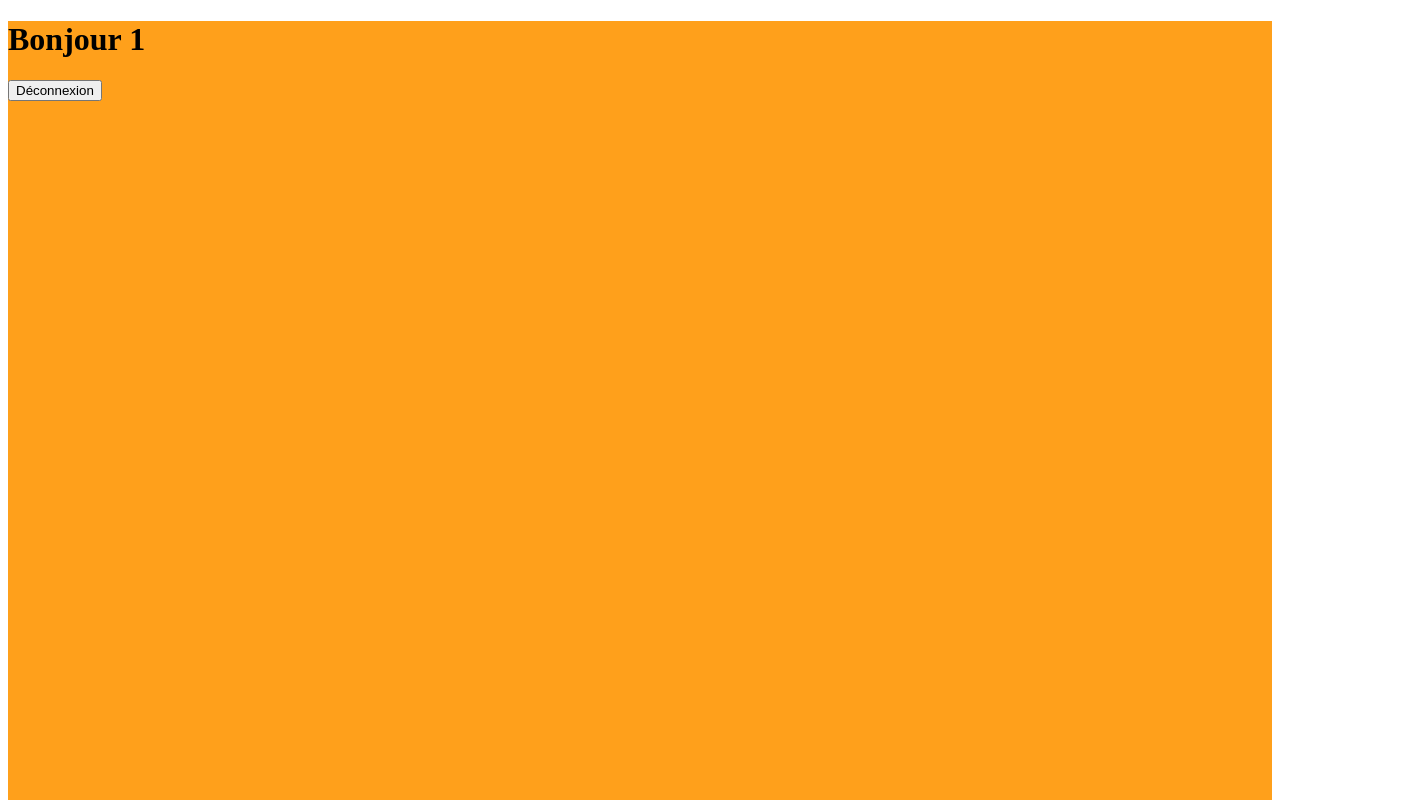
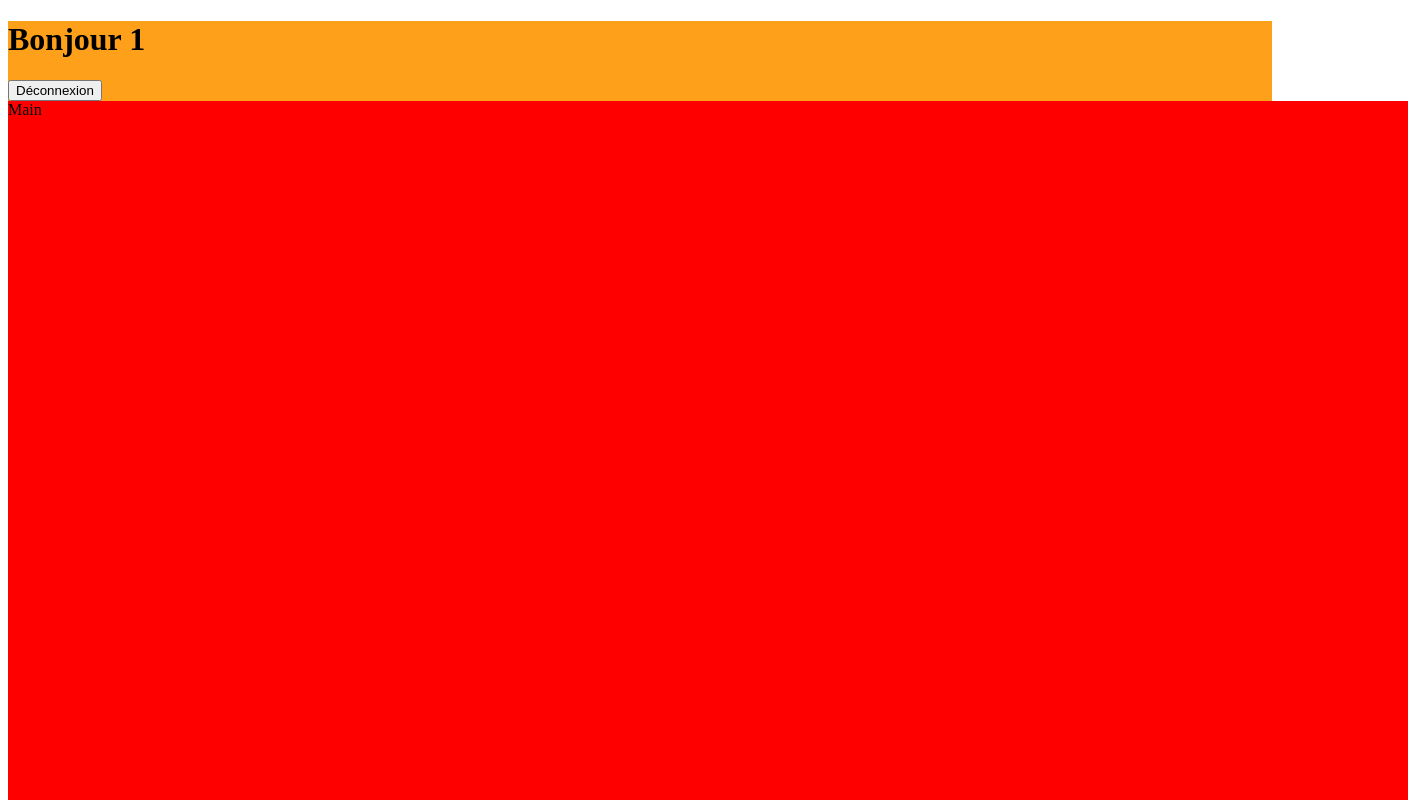
Before and after one commit to jauresmanouan/crasee-burger, a React (Vite) app: page /order/1 in a window 1280 px wide. Shown: the top 800 px of the page, 1408 px wide, since content can reach past the window. Built offline with nearby package versions, Linux system fonts and the light colour scheme.

Commit message:
🚧 F04: ORDER > OrderPage > Add Main component in the page

```diff
--- a/src/components/pages/order/OrderPage.jsx
+++ b/src/components/pages/order/OrderPage.jsx
@@ -1,5 +1,6 @@
 import { Link, useParams } from "react-router-dom";
 import styled from "styled-components";
+import Main from "./Main";
 
 export default function OrderPage() {
   const { username } = useParams();
@@ -10,6 +11,7 @@ export default function OrderPage() {
       <Link to="/">
         <button>Déconnexion</button>
       </Link>
+      <Main/>
     </OrderPageStyled>
   );
 }
@@ -17,5 +19,6 @@ export default function OrderPage() {
 const OrderPageStyled = styled.div`
   height: 100vh;
   background-color: #FFA01B;
+
 ;
 `;
```
